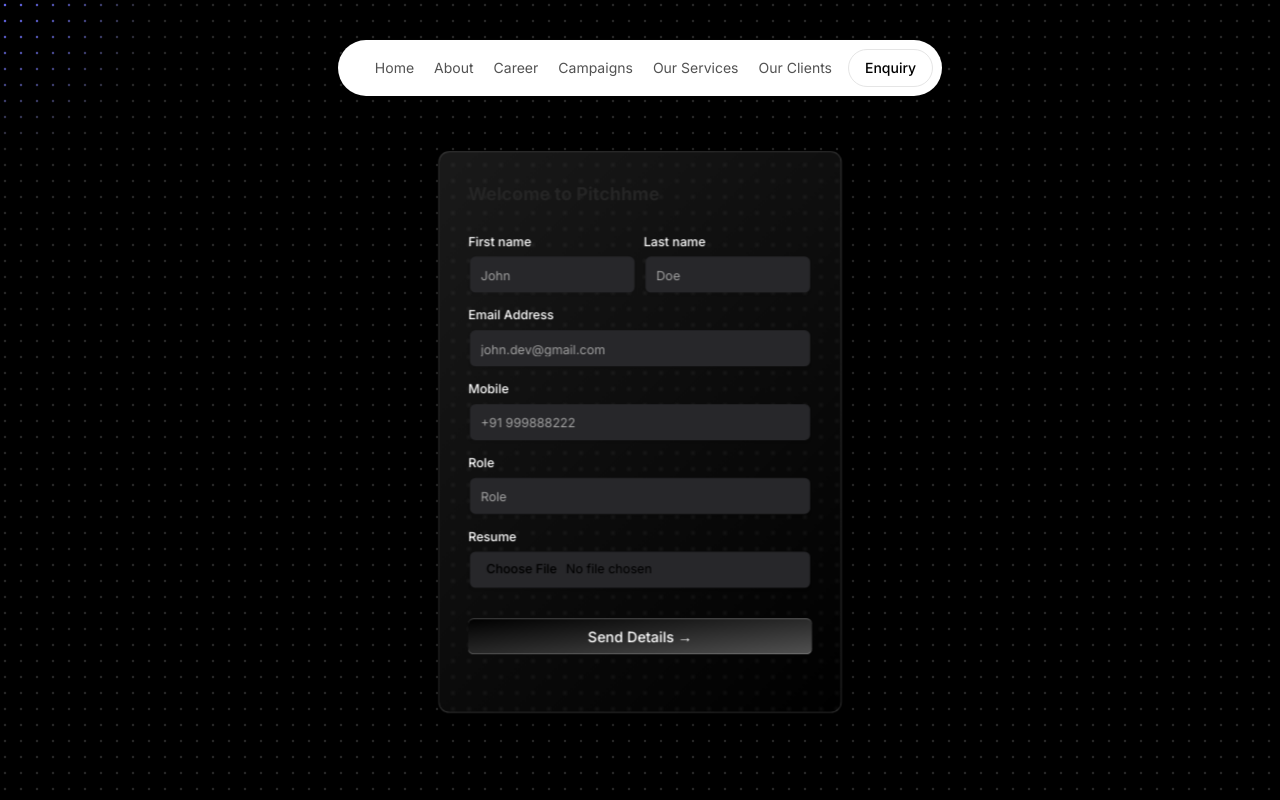
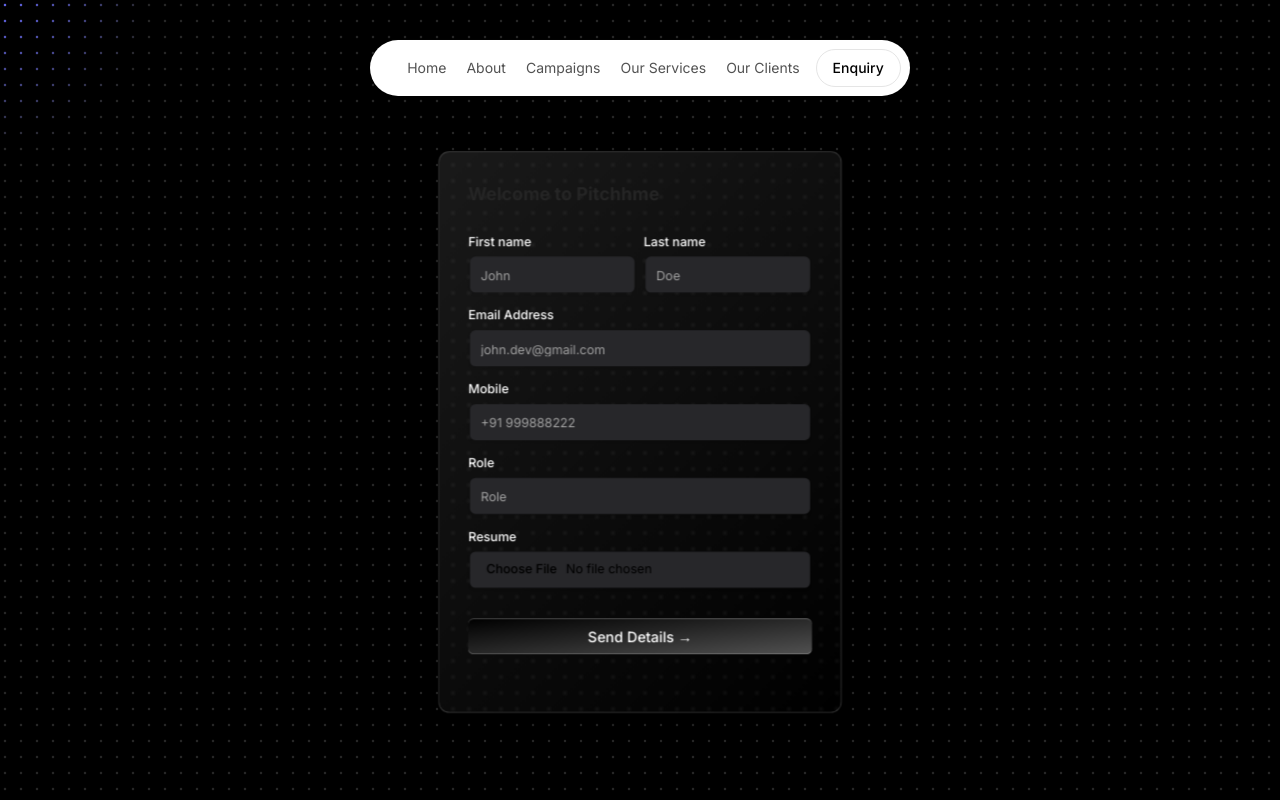
Before and after one commit to DevanshUpadhyay/Pitchhme, a Next.js app: page /career/career-form in a window 1280 px wide. Built offline with nearby package versions, Linux system fonts and the light colour scheme.

Commit message:
blacklivesmatter

```diff
--- a/src/app/career/career-form/page.tsx
+++ b/src/app/career/career-form/page.tsx
@@ -20,13 +20,13 @@ import { HeroHighlight } from "@/components/ui/hero-highlight";
       link: "/#about",
       icon: <IconUser className="h-4 w-4 text-neutral-500 dark:text-white" />,
     },
-    {
-      name: "Career",
-      link: "/career",
-      icon: (
-        <IconMessage className="h-4 w-4 text-neutral-500 dark:text-white" />
-      ),
-    },
+    // {
+    //   name: "Career",
+    //   link: "/career",
+    //   icon: (
+    //     <IconMessage className="h-4 w-4 text-neutral-500 dark:text-white" />
+    //   ),
+    // },
     {
       name: "Campaigns",
       link: "/#campaigns",
--- a/src/app/career/page.tsx
+++ b/src/app/career/page.tsx
@@ -15,13 +15,13 @@ import { IconHome, IconMessage, IconUser } from "@tabler/icons-react"
       link: "/#about",
       icon: <IconUser className="h-4 w-4 text-neutral-500 dark:text-white" />,
     },
-    {
-      name: "Career",
-      link: "/career",
-      icon: (
-        <IconMessage className="h-4 w-4 text-neutral-500 dark:text-white" />
-      ),
-    },
+    // {
+    //   name: "Career",
+    //   link: "/career",
+    //   icon: (
+    //     <IconMessage className="h-4 w-4 text-neutral-500 dark:text-white" />
+    //   ),
+    // },
     {
       name: "Campaigns",
       link: "/#campaigns",
--- a/src/app/page.tsx
+++ b/src/app/page.tsx
@@ -23,11 +23,11 @@ const navItems = [
     link: "#about",
     icon: <IconUser className="h-4 w-4 text-white" />,
   },
-  {
-    name: "Career",
-    link: "/career",
-    icon: <IconMessage className="h-4 w-4 text-white" />,
-  },
+  // {
+  //   name: "Career",
+  //   link: "/career",
+  //   icon: <IconMessage className="h-4 w-4 text-white" />,
+  // },
   {
     name: "Campaigns",
     link: "#campaigns",
```
